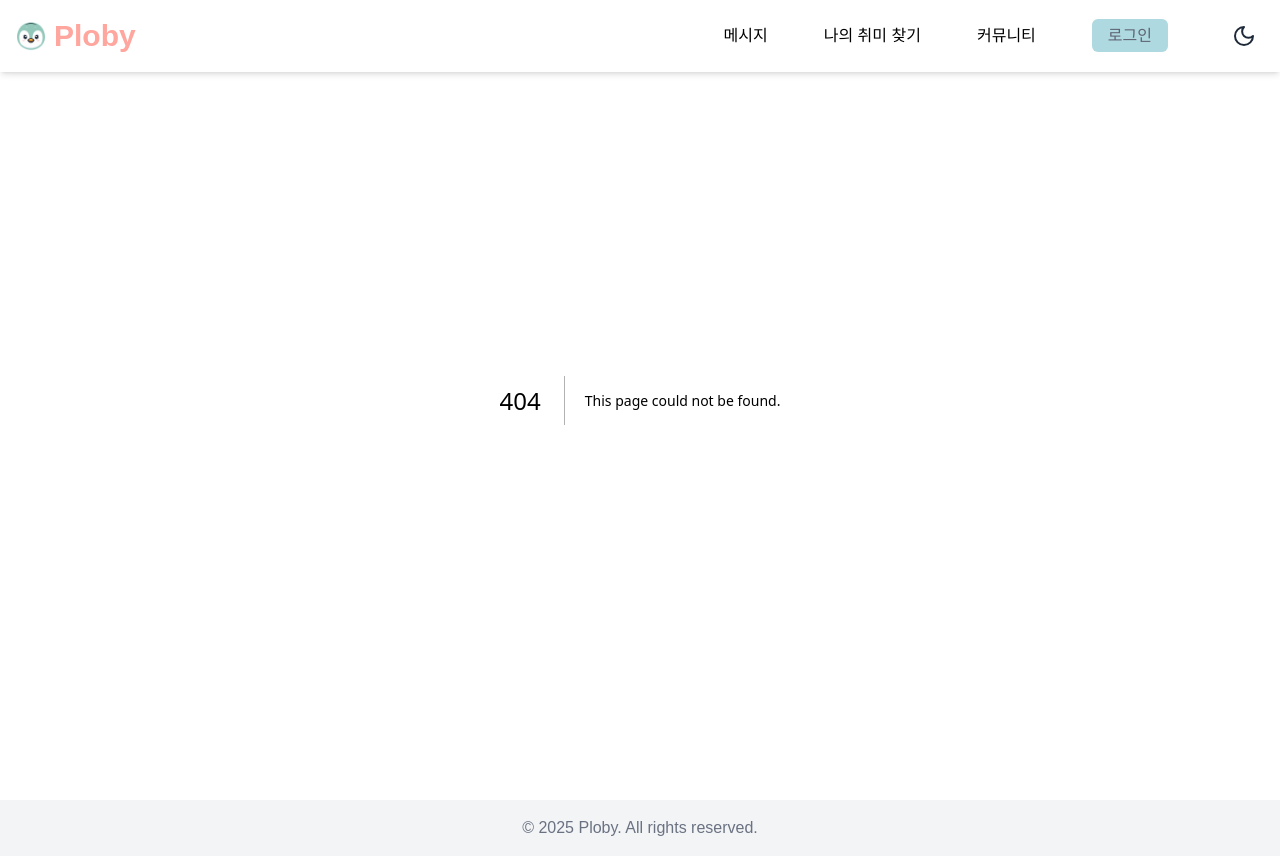
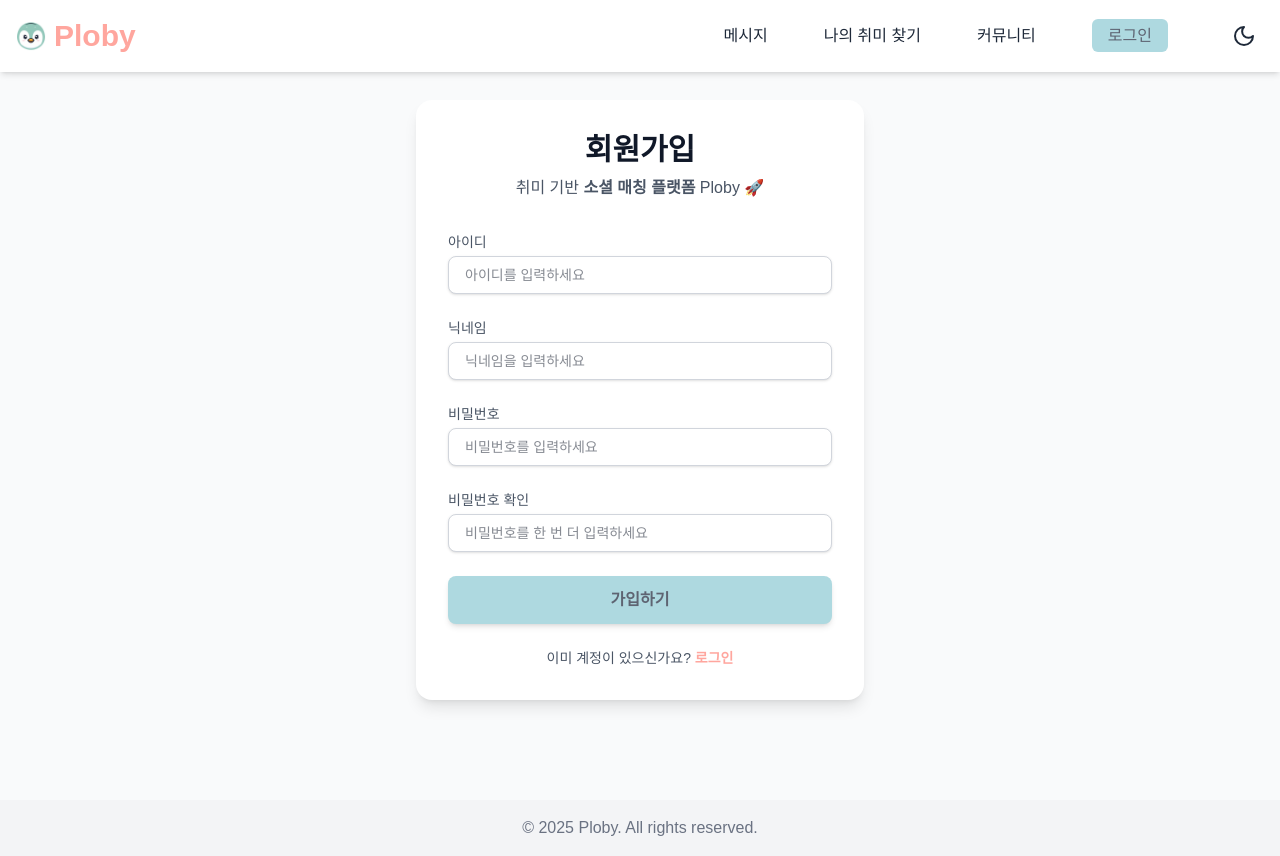
Before and after one commit to jokangmin/ploby-frontend, a Next.js app: page /signup in a window 1280 px wide. Before the commit this address had no page. Built offline with nearby package versions, Linux system fonts and the light colour scheme; a web font is replaced by a local one.

Commit message:
로그인 페이지 및 회원가입 페이지 디자인 완료

```diff
--- a/src/app/login/page.tsx
+++ b/src/app/login/page.tsx
@@ -1,11 +1,83 @@
 // src/app/login/page.tsx
+"use client";
+
+import { useRouter } from "next/navigation";
+import { useTheme } from "next-themes";
+import { useState, useEffect } from "react";
+
 export default function LoginPage() {
+  const router = useRouter();
+  const { theme } = useTheme();
+  const [mounted, setMounted] = useState(false);
+
+  useEffect(() => {
+    setMounted(true);
+  }, []);
+
+  if (!mounted) return null;
+
+  // 다크모드 색상 클래스
+  const bgClass = theme === "dark" ? "bg-gray-900" : "bg-gray-50";
+  const cardBgClass = theme === "dark" ? "bg-gray-800" : "bg-white";
+  const textPrimary = theme === "dark" ? "text-white" : "text-gray-900";
+  const textSecondary = theme === "dark" ? "text-gray-300" : "text-gray-600";
+  const inputBg = theme === "dark" ? "bg-gray-700 border-gray-600 text-white placeholder-gray-400" : "bg-white border-gray-300 text-gray-900";
+
   return (
-    <main className="flex items-center justify-center h-screen">
-        <div>
-            <h1 className="text-2xl font-bold">로그인</h1>
-            <p>여기는 로그인 페이지입니다 🚀</p>
+    <main className={`flex items-center justify-center min-h-screen ${bgClass} transition-colors duration-300`}>
+      <div className={`w-full max-w-md p-8 rounded-2xl shadow-lg transition-colors duration-300 ${cardBgClass}`}>
+        {/* 로고 / 헤더 */}
+        <div className="text-center mb-8">
+          <h1 className={`text-3xl font-extrabold ${textPrimary}`}>로그인</h1>
+          <p className={`mt-2 ${textSecondary}`}>Ploby에 오신 걸 환영합니다 🚀</p>
         </div>
+
+        {/* 로그인 폼 */}
+        <form className="space-y-6">
+          <div>
+            <label htmlFor="id" className={`block text-sm font-medium ${textSecondary}`}>
+              아이디
+            </label>
+            <input
+              type="text"
+              id="id"
+              placeholder="아이디를 입력하세요"
+              className={`mt-1 block w-full px-4 py-2 border rounded-lg shadow-sm focus:ring-ploby-400 focus:border-ploby-400 sm:text-sm ${inputBg}`}
+            />
+          </div>
+
+          <div>
+            <label htmlFor="password" className={`block text-sm font-medium ${textSecondary}`}>
+              비밀번호
+            </label>
+            <input
+              type="password"
+              id="password"
+              placeholder="비밀번호를 입력하세요"
+              className={`mt-1 block w-full px-4 py-2 border rounded-lg shadow-sm focus:ring-ploby-400 focus:border-ploby-400 sm:text-sm ${inputBg}`}
+            />
+          </div>
+
+          {/* 로그인 버튼 */}
+          <button
+            type="submit"
+            className="w-full py-3 px-4 bg-ploby-400 hover:bg-ploby-300 text-ploby-500 font-bold rounded-lg shadow-md transition"
+          >
+            로그인
+          </button>
+        </form>
+
+        {/* 회원가입 CTA */}
+        <p className={`mt-6 text-center text-sm ${textSecondary}`}>
+          아직 계정이 없으신가요?{" "}
+          <button
+            onClick={() => router.push("/signup")}
+            className="text-ploby-100 hover:underline font-semibold"
+          >
+            회원가입
+          </button>
+        </p>
+      </div>
     </main>
   );
 }
--- /dev/null
+++ b/src/app/signup/page.tsx
@@ -0,0 +1,144 @@
+// src/app/signup/page.tsx
+"use client";
+
+import { useRouter } from "next/navigation";
+import { useTheme } from "next-themes";
+import { useState, useEffect } from "react";
+
+export default function SignUpPage() {
+  const router = useRouter();
+  const { theme } = useTheme();
+  const [mounted, setMounted] = useState(false);
+
+  const [id, setId] = useState("");
+  const [nickname, setNickname] = useState("");
+  const [password, setPassword] = useState("");
+  const [confirmPassword, setConfirmPassword] = useState("");
+
+ const isPasswordMismatch =
+    password.length > 0 && confirmPassword.length > 0 && password !== confirmPassword;
+
+  useEffect(() => {
+    setMounted(true);
+  }, []);
+
+  if (!mounted) return null;
+
+  // 다크모드 색상 클래스
+  const bgClass = theme === "dark" ? "bg-gray-900" : "bg-gray-50";
+  const cardBgClass = theme === "dark" ? "bg-gray-800" : "bg-white";
+  const textPrimary = theme === "dark" ? "text-white" : "text-gray-900";
+  const textSecondary = theme === "dark" ? "text-gray-300" : "text-gray-600";
+  const inputBg = theme === "dark" ? "bg-gray-700 border-gray-600 text-white placeholder-gray-400" : "bg-white border-gray-300 text-gray-900";
+
+  return (
+    <main className={`flex items-center justify-center min-h-screen ${bgClass} transition-colors duration-300`}>
+      <div className={`w-full max-w-md p-8 rounded-2xl shadow-lg transition-colors duration-300 ${cardBgClass}`}>
+        {/* 헤더 */}
+        <div className="text-center mb-8">
+          <h1 className={`text-3xl font-extrabold ${textPrimary}`}>회원가입</h1>
+          <p className={`mt-2 ${textSecondary}`}>
+            취미 기반 <span className="font-semibold">소셜 매칭 플랫폼</span> Ploby 🚀
+          </p>
+        </div>
+
+        {/* 회원가입 폼 */}
+        <form className="space-y-6">
+          {/* 아이디 */}
+          <div>
+            <label htmlFor="id" className={`block text-sm font-medium ${textSecondary}`}>
+              아이디
+            </label>
+            <input
+              type="id"
+              id="id"
+              placeholder="아이디를 입력하세요"
+              value={id}
+              onChange={(e) => setId(e.target.value)}
+              className={`mt-1 block w-full px-4 py-2 border rounded-lg shadow-sm focus:ring-ploby-400 focus:border-ploby-400 sm:text-sm ${inputBg}`}
+            />
+          </div>
+
+          {/* 닉네임 */}
+          <div>
+            <label htmlFor="nickname" className={`block text-sm font-medium ${textSecondary}`}>
+              닉네임
+            </label>
+            <input
+              type="text"
+              id="nickname"
+              placeholder="닉네임을 입력하세요"
+              value={nickname}
+              onChange={(e) => setNickname(e.target.value)}
+              className={`mt-1 block w-full px-4 py-2 border rounded-lg shadow-sm focus:ring-ploby-400 focus:border-ploby-400 sm:text-sm ${inputBg}`}
+            />
+          </div>
+
+          {/* 비밀번호 */}
+          <div>
+            <label htmlFor="password" className={`block text-sm font-medium ${textSecondary}`}>
+              비밀번호
+            </label>
+            <input
+              type="password"
+              id="password"
+              placeholder="비밀번호를 입력하세요"
+              className={`mt-1 block w-full px-4 py-2 border rounded-lg shadow-sm sm:text-sm ${inputBg} ${
+                isPasswordMismatch
+                  ? "border-red-500 focus:ring-red-500 focus:border-red-500"
+                  : "focus:ring-ploby-400 focus:border-ploby-400"
+              }`}
+              value={password}
+              onChange={(e) => setPassword(e.target.value)}
+              aria-invalid={isPasswordMismatch}
+            />
+          </div>
+
+          {/* 비밀번호 확인 */}
+          <div>
+            <label htmlFor="confirmPassword" className={`block text-sm font-medium ${textSecondary}`}>
+              비밀번호 확인
+            </label>
+            <input
+              type="password"
+              id="confirmPassword"
+              placeholder="비밀번호를 한 번 더 입력하세요"
+              className={`mt-1 block w-full px-4 py-2 border rounded-lg shadow-sm sm:text-sm ${inputBg} ${
+                isPasswordMismatch
+                  ? "border-red-500 focus:ring-red-500 focus:border-red-500"
+                  : "focus:ring-ploby-400 focus:border-ploby-400"
+              }`}
+              value={confirmPassword}
+              onChange={(e) => setConfirmPassword(e.target.value)}
+              aria-invalid={isPasswordMismatch}
+              aria-describedby={isPasswordMismatch ? "password-error" : undefined}
+            />
+            {isPasswordMismatch && (
+              <p className="text-red-500 text-sm mt-1">비밀번호가 일치하지 않습니다.</p>
+            )}
+          </div>
+
+          {/* 회원가입 버튼 */}
+          <button
+            type="submit"
+            className="w-full py-3 px-4 bg-ploby-400 hover:bg-ploby-300 text-ploby-500 font-bold rounded-lg shadow-md transition"
+            disabled={isPasswordMismatch || password.length === 0 || id.length === 0}
+          >
+            가입하기
+          </button>
+        </form>
+
+        {/* 로그인 CTA */}
+        <p className={`mt-6 text-center text-sm ${textSecondary}`}>
+          이미 계정이 있으신가요?{" "}
+          <button
+            onClick={() => router.push("/login")}
+            className="text-ploby-100 hover:underline font-semibold"
+          >
+            로그인
+          </button>
+        </p>
+      </div>
+    </main>
+  );
+}
```
